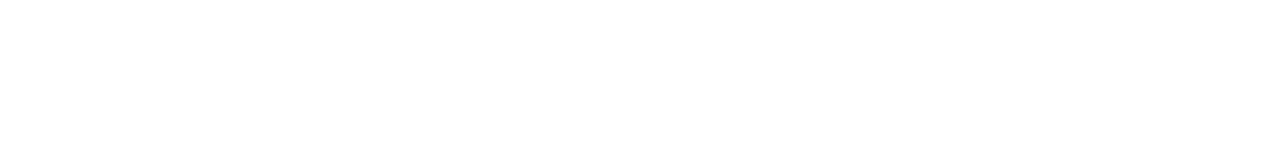
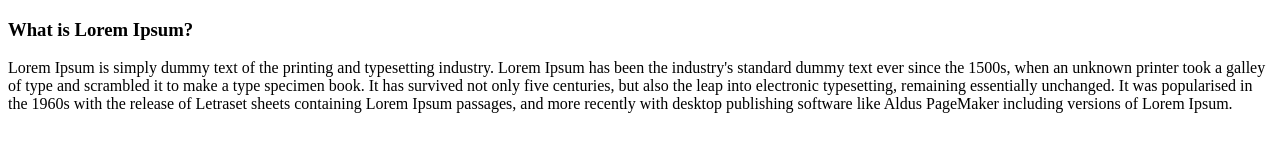
Before and after one commit to vjchaudhari/git_quiz, a plain HTML site: page index.html in a window 1280 px wide. Drawn offline with Linux system fonts and the light colour scheme.

Commit message:
Added Dummy Data to file

```diff
--- a/index.html
+++ b/index.html
@@ -4,5 +4,9 @@
 	<title>Git Quiz</title>
 </head>
 <body>
+	<h3 class="heading">What is Lorem Ipsum?</h3>
+	<p>
+		Lorem Ipsum is simply dummy text of the printing and typesetting industry. Lorem Ipsum has been the industry's standard dummy text ever since the 1500s, when an unknown printer took a galley of type and scrambled it to make a type specimen book. It has survived not only five centuries, but also the leap into electronic typesetting, remaining essentially unchanged. It was popularised in the 1960s with the release of Letraset sheets containing Lorem Ipsum passages, and more recently with desktop publishing software like Aldus PageMaker including versions of Lorem Ipsum.
+	</p>
 </body>
 </html>
```
